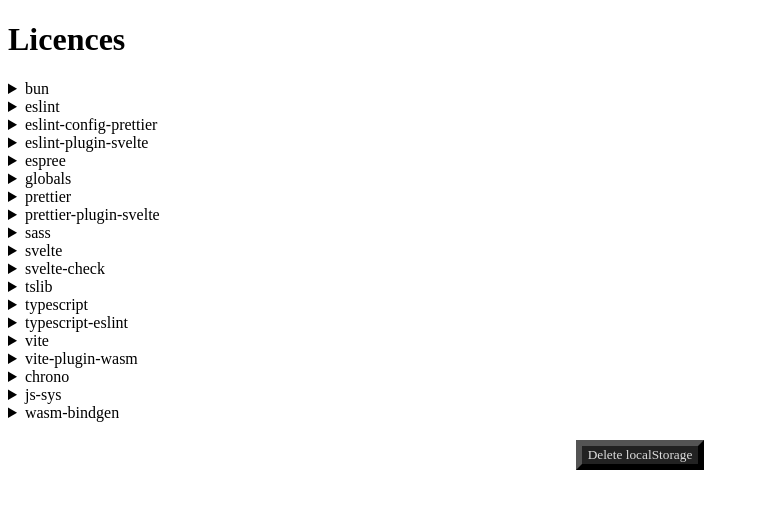
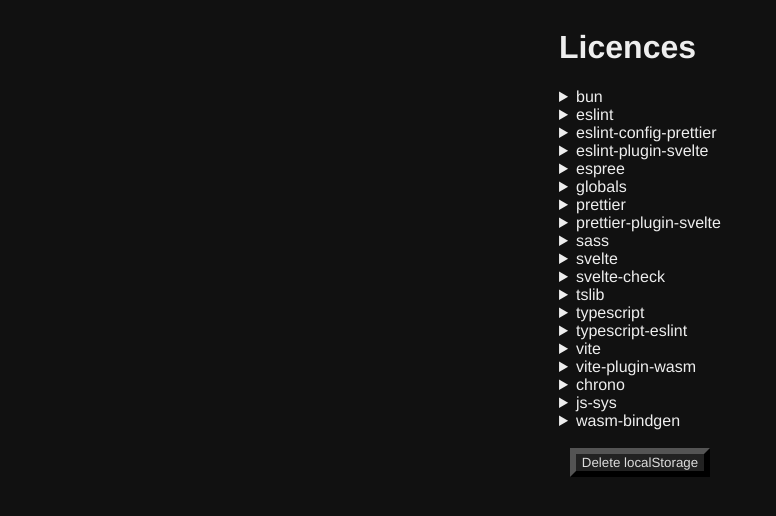
Before and after one commit to sby1ce/countdown-timers, a SvelteKit app: page /licences in a window 1280 px wide. Shown: the top 516 px of the page, without its empty margins (0-776 px from the left). Built offline with nearby package versions, Linux system fonts and the light colour scheme.

Commit message:
feat: 404 Not Found page

```diff
--- /dev/null
+++ b/src/routes/+error.svelte
@@ -0,0 +1,17 @@
+<!--
+Copyright 2024 sby1ce
+
+SPDX-License-Identifier: AGPL-3.0-or-later
+-->
+
+<script lang="ts">
+	import { page } from '$app/stores';
+</script>
+
+<h1>{$page.status} {$page.error?.message}</h1>
+
+<style lang="scss">
+  h1 {
+    font-family: inherit;
+  }
+</style>
--- a/src/routes/+layout.svelte
+++ b/src/routes/+layout.svelte
@@ -34,3 +34,15 @@
 
 <br />
 <Footer />
+
+<style>
+  :global(body) {
+    display: flex;
+    flex-direction: column;
+    align-items: center;
+    justify-content: center;
+    font-family: Helvetica, Arial, sans-serif;
+    background-color: #111111;
+    color: #eeeeee;
+  }
+</style>
--- a/src/routes/+page.svelte
+++ b/src/routes/+page.svelte
@@ -11,15 +11,3 @@
 <h1>Watch countdowns</h1>
 
 <TimerBlock />
-
-<style>
-  :global(body) {
-    display: flex;
-    flex-direction: column;
-    align-items: center;
-    justify-content: center;
-    font-family: Helvetica, Arial, sans-serif;
-    background-color: #111111;
-    color: #eeeeee;
-  }
-</style>
--- a/svelte.config.js
+++ b/svelte.config.js
@@ -30,7 +30,9 @@
     // adapter-auto only supports some environments, see https://kit.svelte.dev/docs/adapter-auto for a list.
     // If your environment is not supported or you settled on a specific environment, switch out the adapter.
     // See https://kit.svelte.dev/docs/adapters for more information about adapters.
-    adapter: adapter(),
+    adapter: adapter({
+      fallback: "404.html",
+    }),
     paths: {
       base: dev ? "" : base,
     },
```
Also changed, not shown: src/routes/[...catchall]/+layout.ts (added, +7 -0 lines), src/routes/[...catchall]/+page.ts (added, +11 -0 lines).
